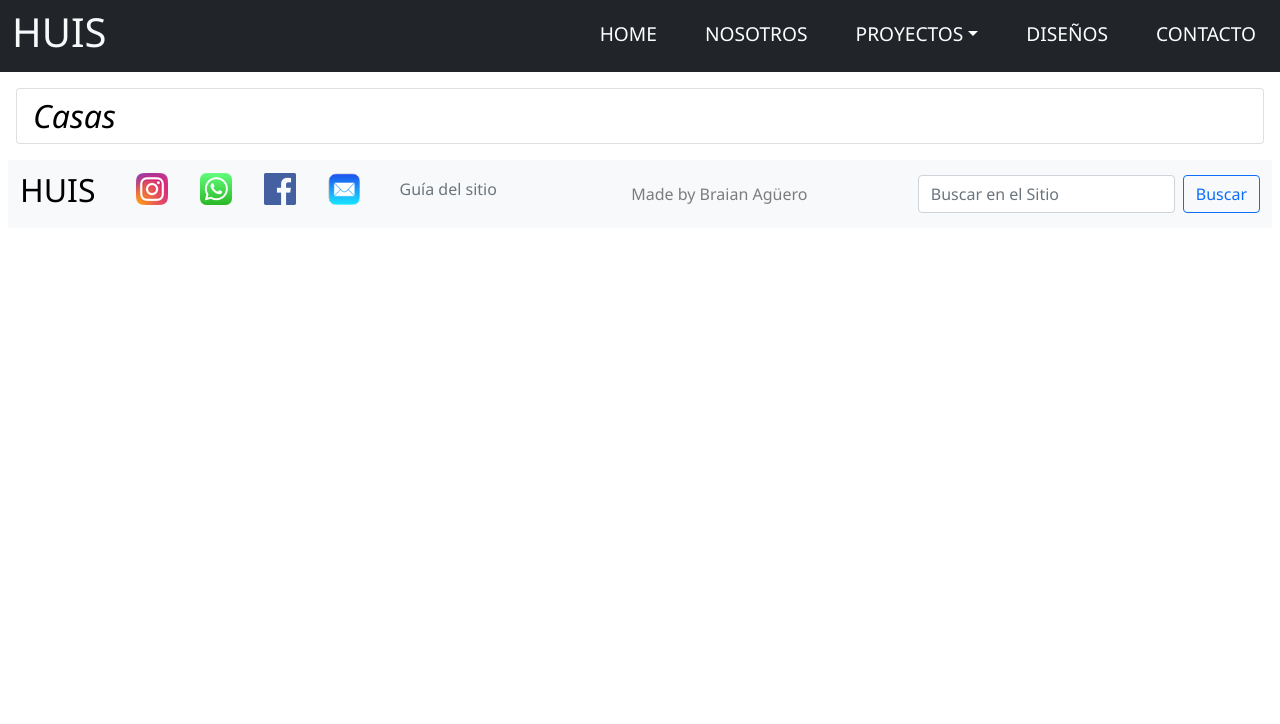
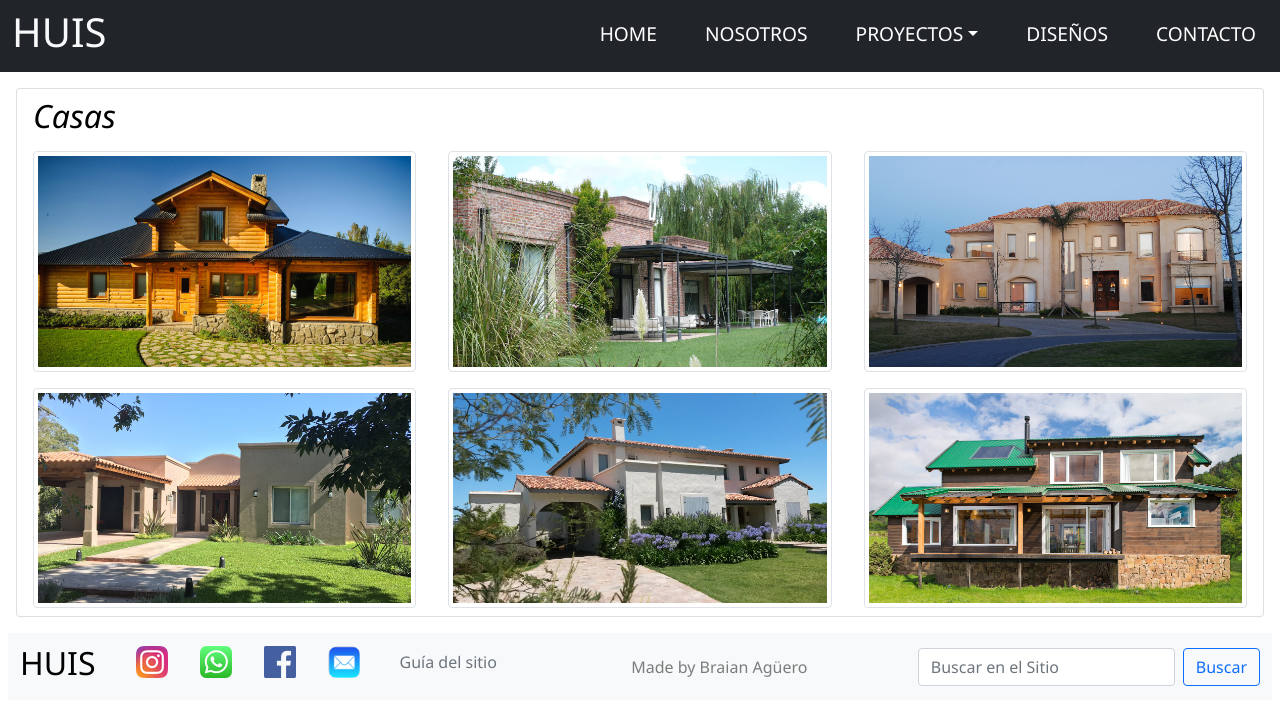
Before and after one commit to braaguero/proyectofinalhuis-aguero, a website: page casas.html in a window 1280 px wide. Drawn offline with nearby package versions, Linux system fonts and the light colour scheme.

Commit message:
Galeria
Se agregan imagenes para la galeria en Casas

```diff
--- a/casas.html
+++ b/casas.html
@@ -46,6 +46,18 @@
     </header>
     <main class="card">
         <h2>Casas</h2>
+        <div class="container-fluid">
+            <div class="row">
+                <div class="col-sm mx-1 my-2 zoom"><img src="images/casa1.jpg" class="img-thumbnail" alt="Casa 1"></div>
+                <div class="col-sm mx-1 my-2 zoom"><img src="images/casa2.jpg" class="img-thumbnail" alt="Casa 2"></div>
+                <div class="col-sm mx-1 my-2 zoom"><img src="images/casa3.jpg" class="img-thumbnail" alt="Casa 3"></div>
+            </div>
+            <div class="row text-center">
+                <div class="col-sm mx-1 my-2 zoom"><img src="images/casa4.jpg" class="img-thumbnail" alt="Casa 4"></div>
+                <div class="col-sm mx-1 my-2 zoom"><img src="images/casa5.jpg" class="img-thumbnail" alt="Casa 5"></div>
+                <div class="col-sm mx-1 my-2 zoom"><img src="images/casa6.jpg" class="img-thumbnail" alt="Casa 6"></div>
+            </div>
+        </div>
     </main>
     <footer class="mx-2">
         <nav class="navbar navbar-expand-md navbar-light bg-light">
```
Also changed, not shown: index.html (+3 -3 lines), images/casa1.jpg (added), images/casa2.jpg (added), images/casa3.jpg (added), images/casa4.jpg (added), images/casa5.jpg (added), images/casa6.jpg (added).
